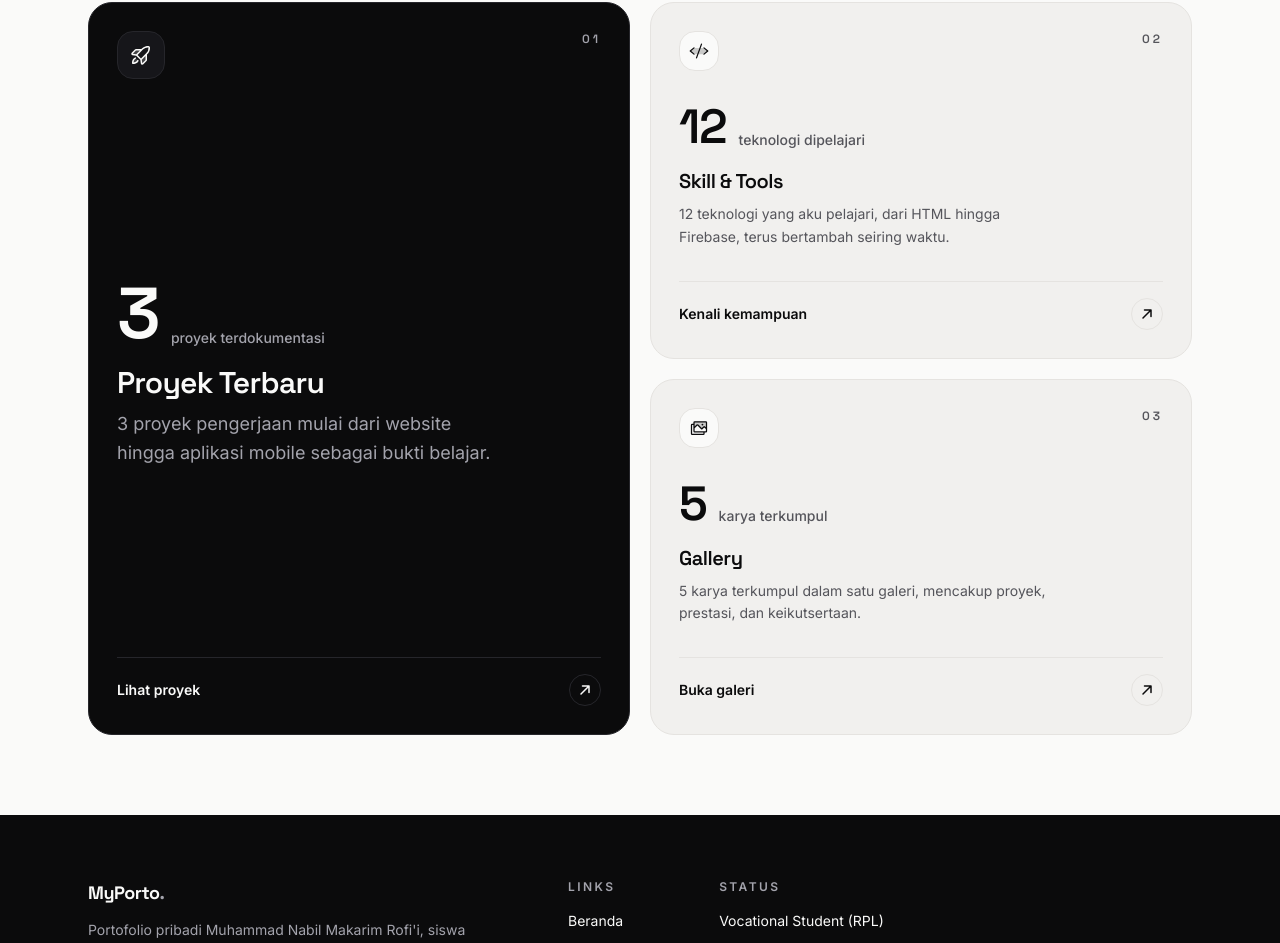
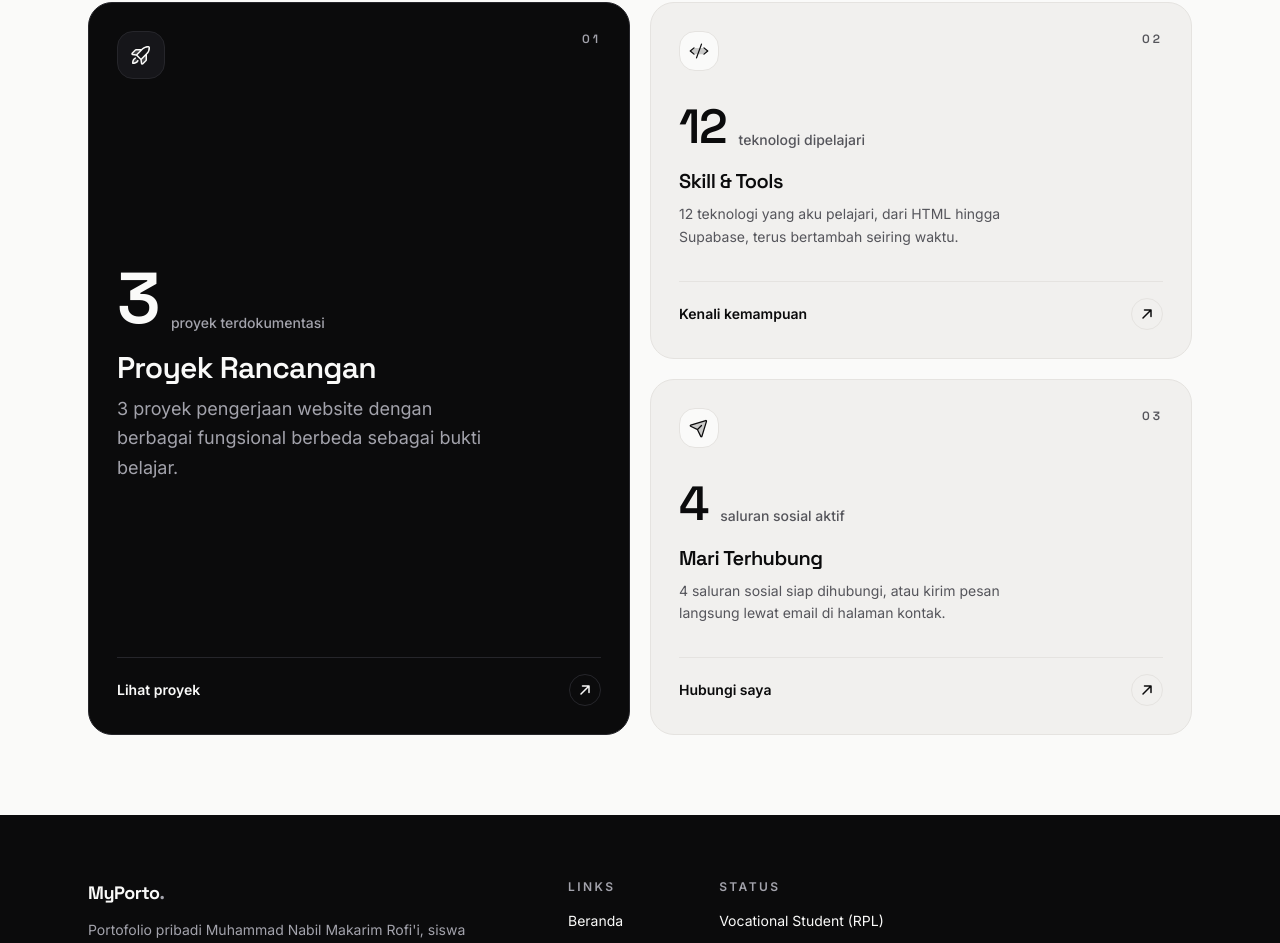
Before and after one commit to nbl-mkr/portfolio-next, a Next.js app: page / in a window 1280 px wide. Shown: the part 916-1859 px from the top of the page. Built offline with nearby package versions, Linux system fonts and the light colour scheme.

Commit message:
update home components

```diff
--- a/src/components/home/HighlightCards.tsx
+++ b/src/components/home/HighlightCards.tsx
@@ -1,7 +1,8 @@
 import Link from "next/link";
-import { ArrowUpRight, Code, Images, RocketLaunch } from "@phosphor-icons/react/ssr";
+import { ArrowUpRight, Code, PaperPlaneTilt, RocketLaunch } from "@phosphor-icons/react/ssr";
 import { skillGroups } from "@/data/profile";
 import { galleryItems } from "@/data/gallery";
+import { socials } from "@/data/socials";
 
 type HighlightCard = {
   index: string;
@@ -19,14 +20,14 @@ type HighlightCard = {
 export default function HighlightCards() {
   const totalSkills = skillGroups.reduce((acc, group) => acc + group.skills.length, 0);
   const totalProjects = galleryItems.filter((item) => item.category === "Proyek").length;
-  const totalItems = galleryItems.length;
+  const totalSocials = socials.length;
 
   const cards: HighlightCard[] = [
     {
       index: "01",
       label: "Karya",
-      title: "Proyek Terbaru",
-      description: `${totalProjects} proyek pengerjaan mulai dari website hingga aplikasi mobile sebagai bukti belajar.`,
+      title: "Proyek Rancangan",
+      description: `${totalProjects} proyek pengerjaan website dengan berbagai fungsional berbeda sebagai bukti belajar.`,
       stat: String(totalProjects),
       statLabel: "proyek terdokumentasi",
       href: "/gallery",
@@ -38,7 +39,7 @@ export default function HighlightCards() {
       index: "02",
       label: "Kemampuan",
       title: "Skill & Tools",
-      description: `${totalSkills} teknologi yang aku pelajari, dari HTML hingga Firebase, terus bertambah seiring waktu.`,
+      description: `${totalSkills} teknologi yang aku pelajari, dari HTML hingga Supabase, terus bertambah seiring waktu.`,
       stat: String(totalSkills),
       statLabel: "teknologi dipelajari",
       href: "/about",
@@ -47,14 +48,14 @@ export default function HighlightCards() {
     },
     {
       index: "03",
-      label: "Dokumentasi",
-      title: "Gallery",
-      description: `${totalItems} karya terkumpul dalam satu galeri, mencakup proyek, prestasi, dan keikutsertaan.`,
-      stat: String(totalItems),
-      statLabel: "karya terkumpul",
-      href: "/gallery",
-      cta: "Buka galeri",
-      icon: Images,
+      label: "Kontak",
+      title: "Mari Terhubung",
+      description: `${totalSocials} saluran sosial siap dihubungi, atau kirim pesan langsung lewat email di halaman kontak.`,
+      stat: String(totalSocials),
+      statLabel: "saluran sosial aktif",
+      href: "/contact",
+      cta: "Hubungi saya",
+      icon: PaperPlaneTilt,
     },
   ];
 
```
